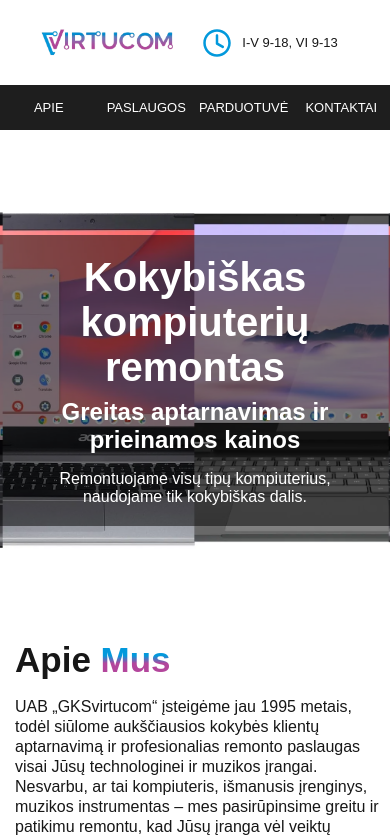
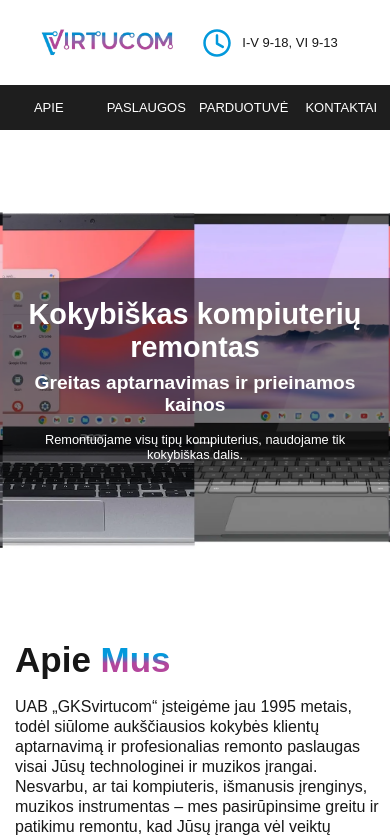
Before and after one commit to Meilaa/Virtucom-front, a Next.js app: page / in a window 390 px wide. Shown: the top 838 px of the page. Built offline with nearby package versions, Linux system fonts and the light colour scheme.

Commit message:
Text changes in html file

```diff
--- a/src/sections/hero/Hero.module.css
+++ b/src/sections/hero/Hero.module.css
@@ -18,21 +18,34 @@
 }
 
 .textContainer h1 {
-  font-size: 2.5rem;
+  font-size: 2rem; /* Adjusted to a more reasonable size */
   margin-bottom: 0.5rem; /* 8px */
 }
 
 .textContainer h2 {
-  font-size: 1.5rem;
+  font-size: 1.25rem; /* Adjusted to a more reasonable size */
   margin-bottom: 1rem; /* 16px */
 }
 
 .subtext {
-  font-size: 1rem;
+  font-size: 0.9rem; /* Adjusted to be slightly smaller */
 }
 
+/* Media Query for mobile screens */
 @media only screen and (max-width: 47.9375rem) { /* 767px */
   .partsSection {
     height: 31.25rem; /* 500px */
   }
+
+  .textContainer h1 {
+    font-size: 1.8rem; /* Adjust for smaller screens */
+  }
+
+  .textContainer h2 {
+    font-size: 1.2rem; /* Adjust for smaller screens */
+  }
+
+  .subtext {
+    font-size: 0.8rem; /* Adjust for smaller screens */
+  }
 }
--- a/src/sections/services/Services.module.css
+++ b/src/sections/services/Services.module.css
@@ -38,7 +38,7 @@
     font-size: 18px; /* 18px remains the same */
     line-height: 32px; /* 2rem converted to px */
     z-index: 2; /* Ensure text is above both gradient and image */
-    gap: 5px; /* 0.3125rem converted to px */
+    gap: 8px; /* 0.3125rem converted to px */
 }
 
 /* Media Query for stacking the elements */
```
